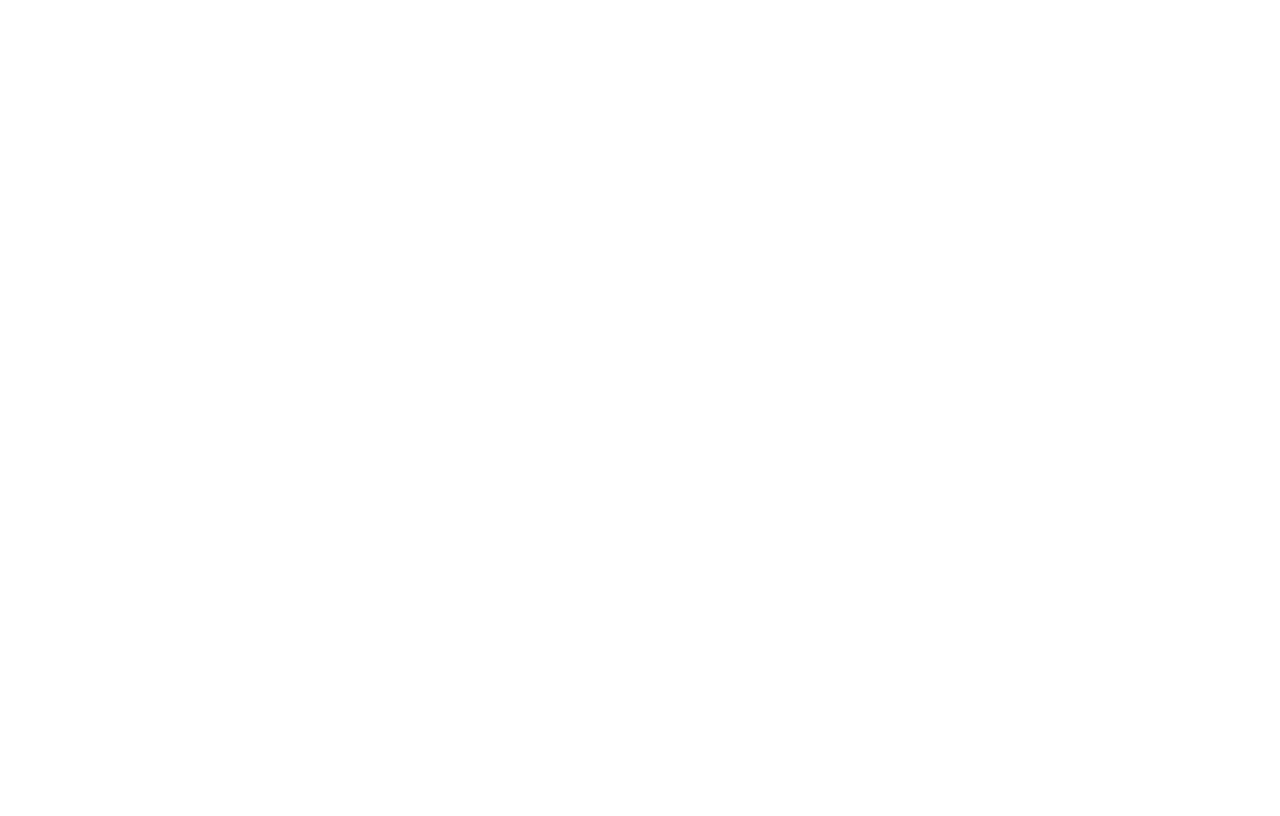
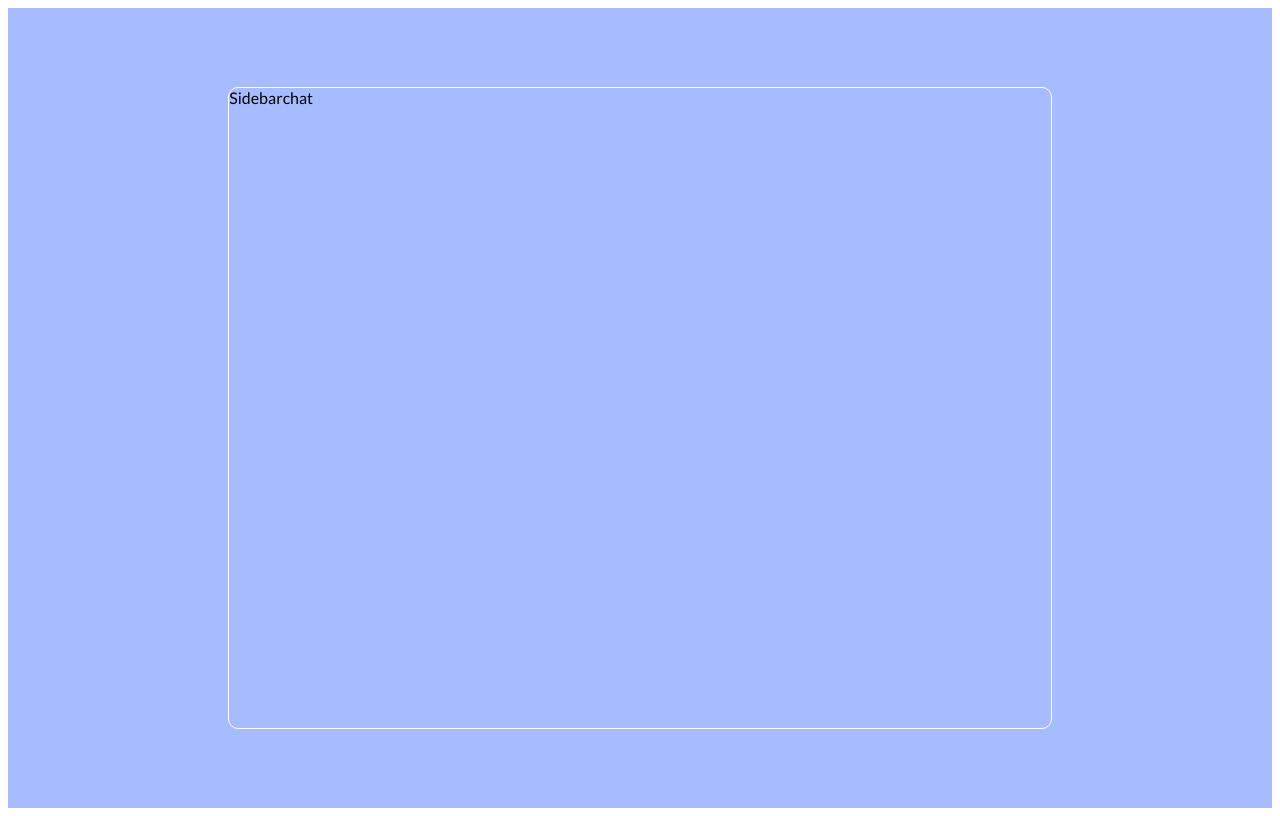
Before and after one commit to mayankmehta19032003/ChitChat, a React (Vite) app: page / in a window 1280 px wide. Built offline with nearby package versions, Linux system fonts and the light colour scheme.

Commit message:
styling for home page

```diff
--- a/src/App.jsx
+++ b/src/App.jsx
@@ -2,11 +2,12 @@
 import Register from './pages/Register'
 import "./style.scss";
 import Login from './pages/Login';
+import Home from './pages/Home';
 
 const App = () => {
   return (
     <>
-
+     <Home/>
     </>
   )
 }
--- a/src/components/Chat.jsx
+++ b/src/components/Chat.jsx
@@ -0,0 +1,11 @@
+import React from 'react'
+
+const Chat = () => {
+  return (
+    <div>
+      chat
+    </div>
+  )
+}
+
+export default Chat
--- a/src/components/Sidebar.jsx
+++ b/src/components/Sidebar.jsx
@@ -0,0 +1,11 @@
+import React from 'react'
+
+const Sidebar = () => {
+  return (
+    <div>
+      Sidebar
+    </div>
+  )
+}
+
+export default Sidebar
--- a/src/pages/Home.jsx
+++ b/src/pages/Home.jsx
@@ -0,0 +1,16 @@
+import React from 'react'
+import Sidebar from '../components/Sidebar'
+import Chat from '../components/Chat'
+
+const Home = () => {
+  return (
+    <div className='home'>
+        <div className="container">
+            <Sidebar/>
+            <Chat/>
+        </div>
+    </div>
+  )
+}
+
+export default Home
--- a/src/style.scss
+++ b/src/style.scss
@@ -80,3 +80,19 @@
     }
 
 }
+
+.home{
+    background-color: #a7bcff;
+    height: 100vh;
+    display: flex;
+    align-items: center;
+    justify-content: center;
+
+    .container{
+        border: 1px solid white;
+        border-radius: 10px;
+        width: 65%;
+        height: 80%;
+        display: flex;
+    }
+}
```
Also changed, not shown: src/components/Chats.jsx (+11 -0 lines), src/components/Input.jsx (+11 -0 lines), src/components/Message.jsx (+11 -0 lines), src/components/Navbar.jsx (+11 -0 lines), src/components/SearchBar.jsx (+11 -0 lines).
